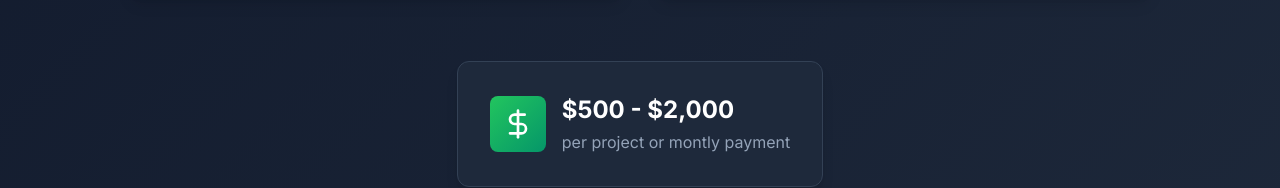
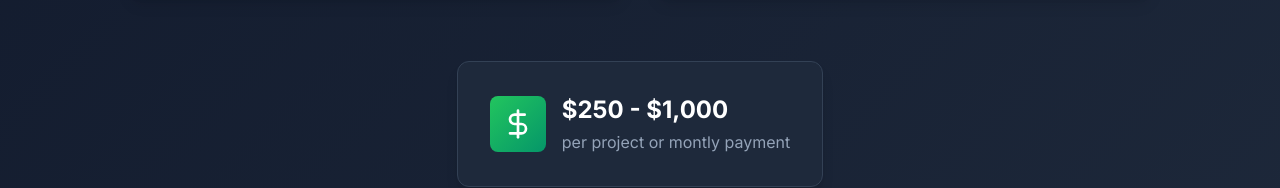
Before and after one commit to Johnathenkamm/JK-Automation-website, a React (Vite) app: page / in a window 1280 px wide. Shown: the part 5114-5302 px from the top of the page. Built offline with nearby package versions, Linux system fonts and the light colour scheme.

Commit message:
Update ProjectSection.tsx

```diff
--- a/src/sections/ProjectSection.tsx
+++ b/src/sections/ProjectSection.tsx
@@ -116,7 +116,7 @@ export function ProjectSection() {
               </div>
               <div className="text-left">
                 <h3 className="text-2xl font-bold text-secondary-900 dark:text-white mb-1">
-                  $500 - $2,000
+                  $250 - $1,000
                 </h3>
                 <p className="text-secondary-600 dark:text-secondary-400">
                   per project or montly payment
```
